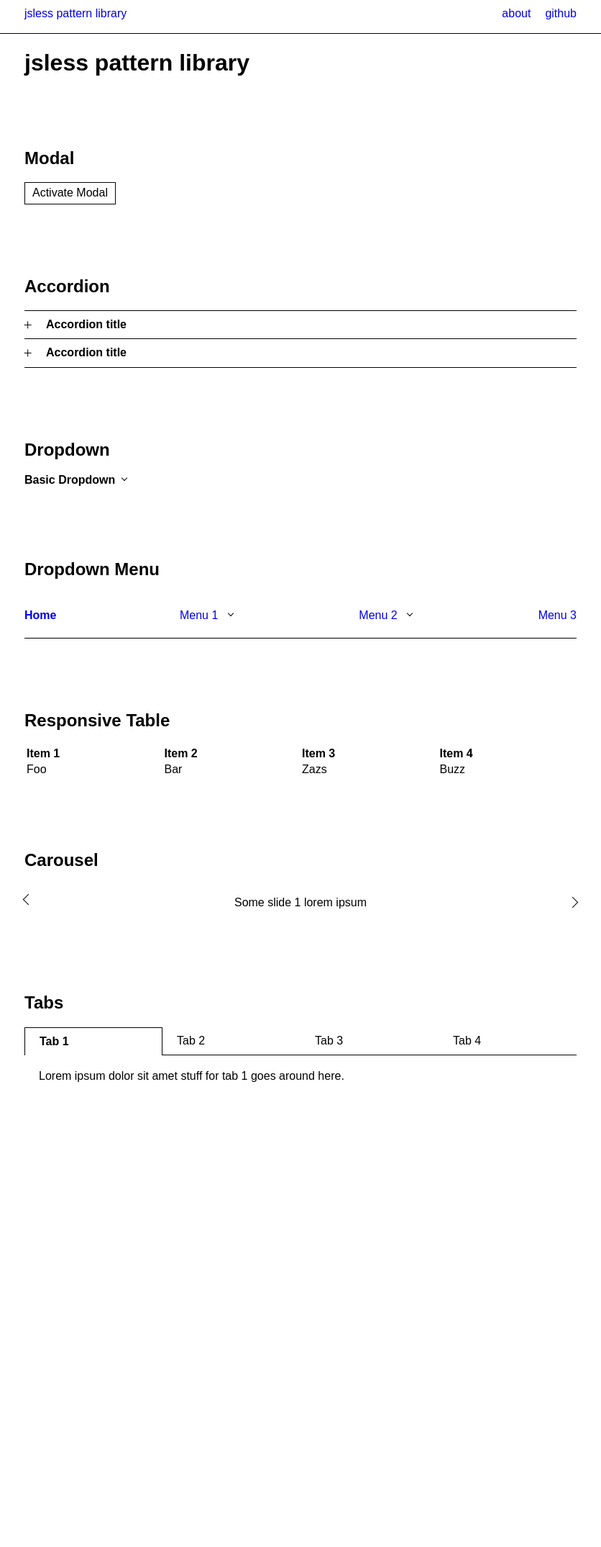
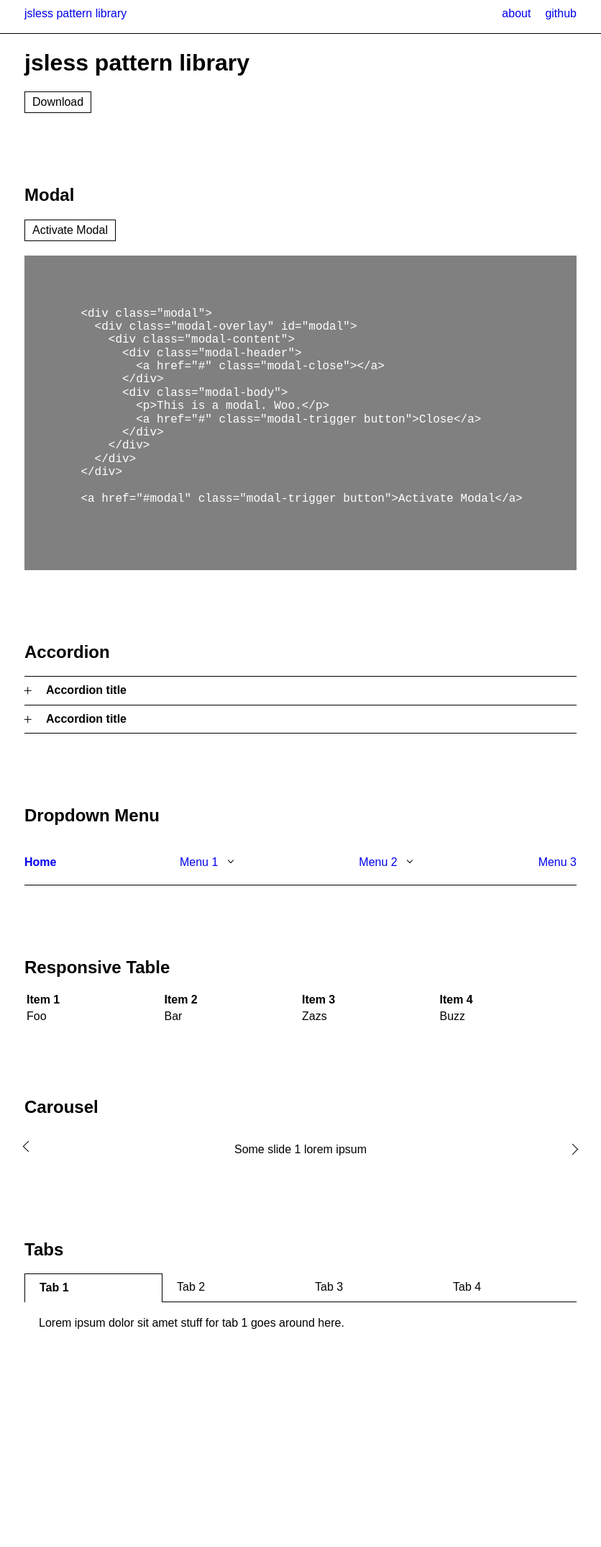
Before and after one commit to harrypujols/jsless, a Jekyll site: the page built from index.html, in a window 1280 px wide. Shown: the whole page at 72% size, without its empty margins (222-1058 px from the left). Built offline with Jekyll 4.4.1, drawn with Linux system fonts in a browser that asks for light colours; before the commit the page ends 1807 px from its top, so only the background shows below that.

Commit message:
Code snippets

```diff
--- a/_includes/modal.html
+++ b/_includes/modal.html
@@ -13,3 +13,28 @@
 </div>
 
 <a href="#modal" class="modal-trigger button">Activate Modal</a>
+
+
+<pre class="sample">
+  <code>
+    {% highlight html %}
+    {% raw %}
+    <div class="modal">
+      <div class="modal-overlay" id="modal">
+        <div class="modal-content">
+          <div class="modal-header">
+            <a href="#" class="modal-close"></a>
+          </div>
+          <div class="modal-body">
+            <p>This is a modal. Woo.</p>
+            <a href="#" class="modal-trigger button">Close</a>
+          </div>
+        </div>
+      </div>
+    </div>
+
+    <a href="#modal" class="modal-trigger button">Activate Modal</a>
+    {% endraw %}
+    {% endhighlight %}
+  </code>
+</pre>
--- a/_sass/_global.scss
+++ b/_sass/_global.scss
@@ -19,3 +19,9 @@
 .section {
   margin: 100px 0;
 }
+
+.sample {
+  margin-top: 20px;
+  background-color: grey;
+  color: white !important;
+}
--- a/index.html
+++ b/index.html
@@ -2,6 +2,9 @@
 layout: default
 ---
 <h1>jsless pattern library</h1>
+<a class="button" href="https://github.com/harrypujols/jsless/archive/0.1.zip">
+  Download
+</a>
 
 <section class="section">
   <h2>Modal</h2>
@@ -11,11 +14,6 @@ layout: default
 <section class="section">
   <h2>Accordion</h2>
   {% include accordion.html %}
-</section>
-
-<section class="section">
-  <h2>Dropdown</h2>
-  {% include dropdown.html %}
 </section>
 
 <section class="section">
```
Also changed, not shown: 1 other file.
